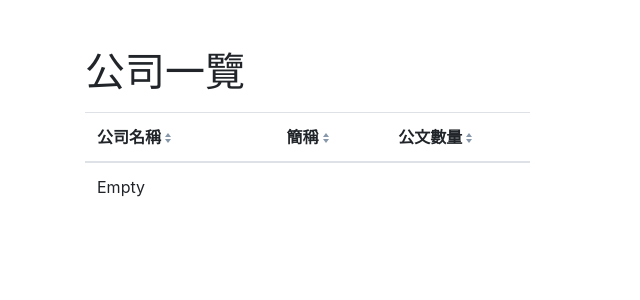
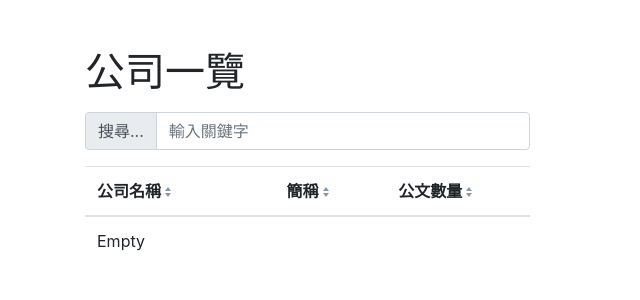
Before and after one commit to edward79519/getofficaldocnum, a Django app: template templates/docnum/company/list.html in a window 1280 px wide. Shown: the part 58-358 px from the top of the page, without its empty margins (0-640 px from the left). Run offline with Django 3.2, Linux system fonts and the light colour scheme; the template is opened without the code that fills it, so the values that code supplies are empty; some libraries are stand-ins or nearby versions.

Commit message:
bug-fix: wrong column of list in company detail

```diff
--- a/templates/docnum/company/detail.html
+++ b/templates/docnum/company/detail.html
@@ -58,8 +58,8 @@
                   <td class="pubdate">{{ doc.pubdate|date:"Y-m-d" }}</td>
                   <td class="company nonfit">{{ doc.comp.shortname }}</td>
                   <td class="dept">{{ doc.dept }}</td>
-                  <td class="fullsn">{{ doc.fullsn }}</td>
-                  <td class="name"><a href="{% url 'Doc_add_result' doc.id %}">{{ doc.fullsn }}</a></td>
+                  <td class="fullsn"><a href="{% url 'Doc_add_result' doc.id %}">{{ doc.fullsn }}</a></td>
+                  <td class="name">{{ doc.author.last_name }}{{ doc.author.first_name }}</td>
                   <td class="abstract nonfit">{{ doc.title }}</td>
                   <td class="addtime">{{ doc.addtime|date:"Y-m-d" }}</td>
                 </tr>
--- a/templates/docnum/company/list.html
+++ b/templates/docnum/company/list.html
@@ -29,6 +29,12 @@
       <div class="row">
         <div class="col-5">
           <div class="table-responsive" id="table">
+            <div class="input-group mb-3">
+              <div class="input-group-prepend">
+                <span class="input-group-text" id="basic-addon1">搜尋...</span>
+              </div>
+              <input type="text" class="fuzzy-search form-control" placeholder="輸入關鍵字" aria-label="Username" aria-describedby="basic-addon1">
+            </div>
             <table class="table table-hover">
               <thead>
                 <tr>
--- a/templates/docnum/officaldoc/list.html
+++ b/templates/docnum/officaldoc/list.html
@@ -25,7 +25,7 @@
 {% block content %}
   <section id="doclist" class="py-3">
     <div class="container py-3">
-      <h1 class="my-3">紙本公文清單</h1>
+      <h1 class="my-3">紙本公文一覽</h1>
       <div class="row">
         <div class="col-12 my-3">
           <a role="button" class="btn btn-primary" href="{% url 'Doc_add' %}">新增</a>
```
